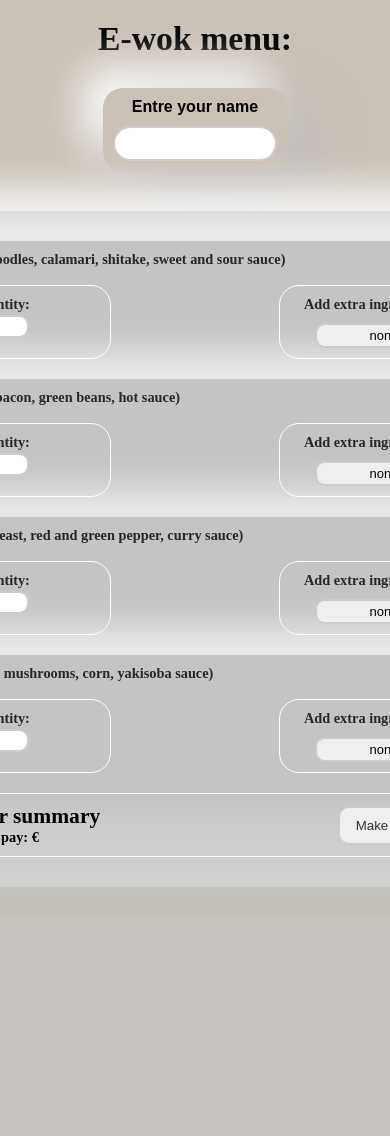
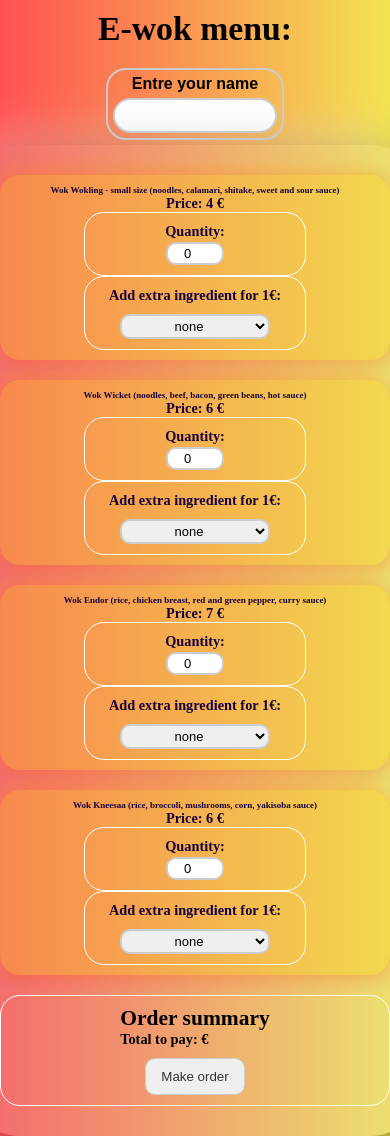
Before and after one commit to thiagoc-machado/aLSuh1iIWKXxxGRJJ121, a Flask app: page / in a window 390 px wide; the page is wider, and only the part inside the window is pictured. Before the commit the page ends 887 px from the top of that part, so only its background shows below. Run offline with Flask 2, Linux system fonts and the light colour scheme; data comes from the database, SQL or seed files in the repository.

Commit message:
style and responsive

```diff
--- a/static/style.css
+++ b/static/style.css
@@ -3,34 +3,37 @@
   padding: 0;
 }
 body {
-  background: #cac1b7;
+  background: rgb(255, 81, 81);
+  background: linear-gradient(
+    90deg,
+    rgba(255, 81, 81, 1) 0%,
+    rgba(244, 228, 82, 1) 100%
+  );
   display: flex;
   flex-direction: column;
   align-items: center;
-  padding: 30px;
 }
 .title {
   font-family: Lucida Handwriting;
   font-size: 2vh;
   padding: 10px;
-  margin-top: -20px;
-  margin-bottom: 20px;
+  margin-bottom: 10px;
 }
 .clientName {
+  gap: 20px;
   display: flex;
-  flex-direction: column;
+  flex-direction: row;
   align-items: center;
   padding: 10px;
   border-radius: 20px;
   margin-bottom: 40px;
-  box-shadow: 20px 20px 60px #bebebe, -20px -20px 40px #ffffff;
+  border: 2px solid #ccc;
 }
 .clientName p {
   font-family: sans-serif;
   font-weight: 700;
 }
 .clientName input {
-  margin-top: 10px;
   width: 150px;
   padding: 5px;
   border: 2px solid #ccc;
@@ -48,27 +51,34 @@
   border-color: #333;
 }
 .menu {
+  width: 90%;
   font-size: 1.7vh;
   font-weight: bold;
   justify-content: space-between;
   padding: 30px;
-  width: 800px;
   border-radius: 50px;
-  background: #cfcfcf;
-  box-shadow: 20px 20px 60px #bebebe, -20px -20px 40px #ffffff;
+  background: #cfcfcf3b;
+  box-shadow: 20px 20px 60px #00000057, -20px -20px 40px #ffffff3b;
 }
+
 .menu ul li {
   display: flex;
-  flex-direction: column;
-  color: rgb(39, 39, 39);
+  flex-direction: row;
+  justify-content: space-between;
+  align-items: center;
+  color: rgb(22, 0, 58);
   padding: 10px;
   border-radius: 20px;
-  margin-bottom: 10px;
+  margin-bottom: 20px;
   list-style: none;
   border-color: #fff;
-  background: rgb(196, 196, 196);
-  box-shadow: 20px 20px 60px #bebebe, -20px -20px 40px #ffffff;
+  background: rgba(255, 197, 6, 0.301);
+  box-shadow: 5px 5px 20px #ff00002a, -5px -5px 20px #ffa6023f;
 }
+.menu ul li .item {
+  min-width: 600px;
+}
+
 .menu ul li form {
   display: flex;
   flex-direction: row;
@@ -128,8 +138,7 @@
   border: 1px solid rgb(255, 255, 255);
   border-radius: 20px;
   padding: 10px;
-  margin-right: 25px;
-  margin-left: 25px;
+  width: auto;
 }
 .menu .makeOrder .mkOrder button {
   width: 100px;
@@ -157,3 +166,97 @@
 #priceDisc {
   display: none;
 }
+@media only screen and (max-width: 1200px) {
+  .menu {
+    font-size: 1.7vh;
+    font-weight: bold;
+    justify-content: space-between;
+    padding: 30px;
+    width: 90%;
+    border-radius: 50px;
+    background: #cfcfcf3b;
+    box-shadow: 20px 20px 60px #00000057, -20px -20px 40px #ffffff3b;
+  }
+
+  .menu ul li {
+    display: flex;
+    flex-direction: column;
+    justify-content: space-between;
+    align-items: center;
+    color: rgb(22, 0, 58);
+    padding: 10px;
+    border-radius: 20px;
+    margin-bottom: 20px;
+    list-style: none;
+    border-color: #fff;
+    background: rgba(255, 197, 6, 0.301);
+    box-shadow: 5px 5px 20px #ff00002a, -5px -5px 20px #ffa6023f;
+  }
+  .menu ul li .item {
+    font-size: small;
+    align-items: center;
+    text-align: center;
+  }
+  .menu .makeOrder {
+    display: flex;
+    gap: 10px;
+    flex-direction: column;
+    align-items: center;
+    justify-content: space-around;
+  }
+}
+
+@media only screen and (max-width: 600px) {
+  .menu {
+    width: 100%;
+  }
+  .menu ul li form {
+    display: flex;
+    flex-direction: column;
+    justify-content: space-around;
+  }
+  .menu ul li .item {
+    font-size: small;
+  }
+  .clientName {
+    gap: 5px;
+    display: flex;
+    flex-direction: column;
+    align-items: center;
+    padding: 5px;
+    margin-bottom: 5px;
+  }
+  .menu .makeOrder {
+    display: flex;
+    flex-direction: column;
+    align-items: center;
+    justify-content: space-around;
+  }
+}
+@media only screen and (max-width: 400px) {
+  .menu {
+    -width: 90%;
+  }
+  .menu ul li form {
+    display: flex;
+    flex-direction: column;
+    justify-content: space-around;
+  }
+  .menu ul li .item {
+    font-size: xx-small;
+  }
+  .clientName {
+    gap: 5px;
+    display: flex;
+    flex-direction: column;
+    align-items: center;
+    padding: 5px;
+    margin-bottom: 5px;
+  }
+  .menu .makeOrder {
+    display: flex;
+    flex-direction: column;
+    align-items: center;
+    justify-content: space-around;
+  }
+}
--- a/templates/index.html
+++ b/templates/index.html
@@ -23,9 +23,9 @@
     <div class="menu">
       <ul>
         <li>
-          <p>
-            (1) Wok Wokling - small size (noodles, calamari, shitake, sweet and
-            sour sauce)
+          <p class="item">
+            Wok Wokling - small size (noodles, calamari, shitake, sweet and sour
+            sauce)
           </p>
           <p id="item1Price">Price: 4 €</p>
           <form>
@@ -52,7 +52,9 @@
           </form>
         </li>
         <li>
-          <p>(2) Wok Wicket (noodles, beef, bacon, green beans, hot sauce)</p>
+          <p class="item">
+            Wok Wicket (noodles, beef, bacon, green beans, hot sauce)
+          </p>
           <p id="item2Price">Price: 6 €</p>
           <form>
             <div class="formP1">
@@ -78,9 +80,8 @@
           </form>
         </li>
         <li>
-          <p>
-            (3) Wok Endor (rice, chicken breast, red and green pepper, curry
-            sauce)
+          <p class="item">
+            Wok Endor (rice, chicken breast, red and green pepper, curry sauce)
           </p>
           <p id="item3Price">Price: 7 €</p>
           <form>
@@ -107,8 +108,8 @@
           </form>
         </li>
         <li>
-          <p>
-            (4) Wok Kneesaa (rice, broccoli, mushrooms, corn, yakisoba sauce)
+          <p class="item">
+            Wok Kneesaa (rice, broccoli, mushrooms, corn, yakisoba sauce)
           </p>
           <p id="item4Price">Price: 6 €</p>
           <form>
```
